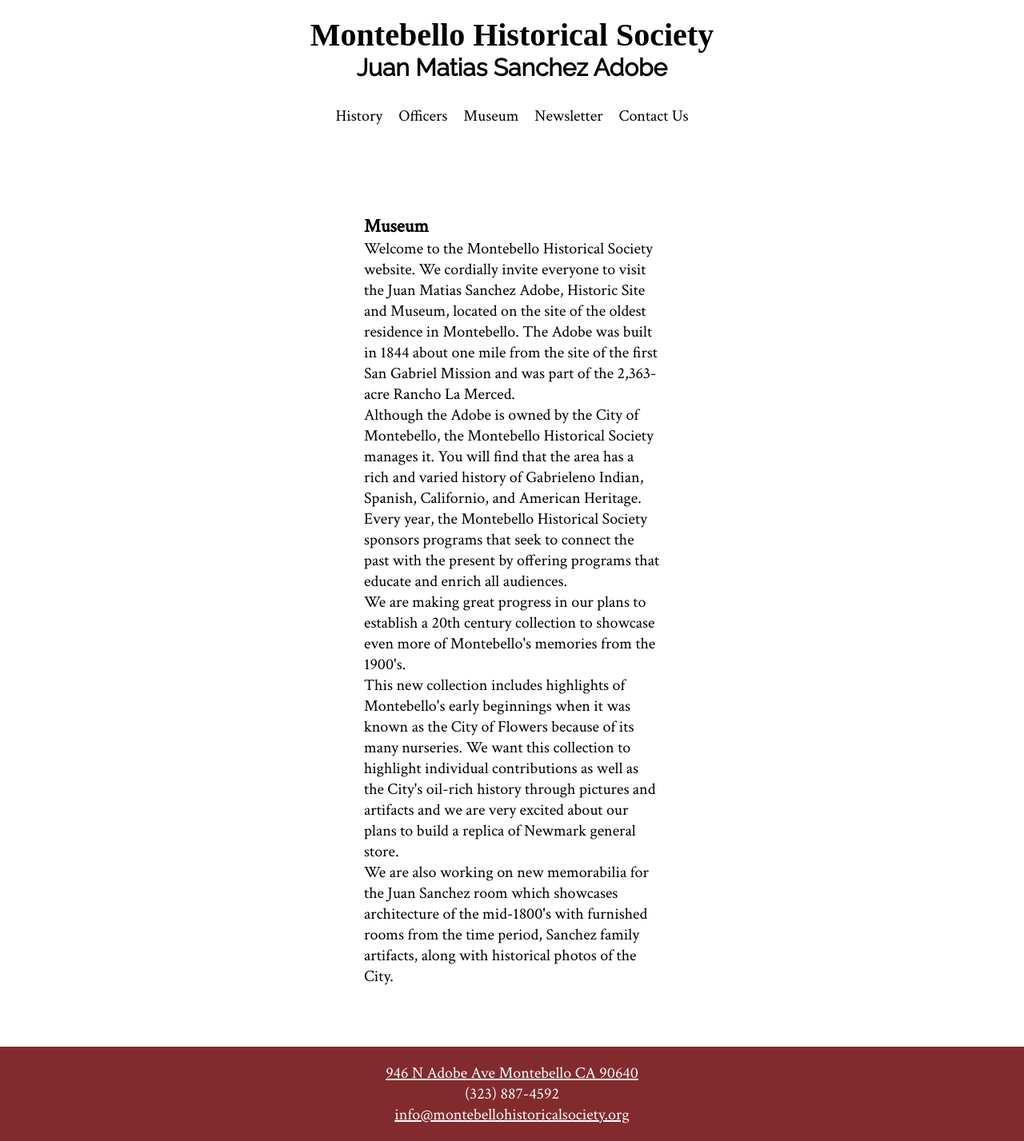
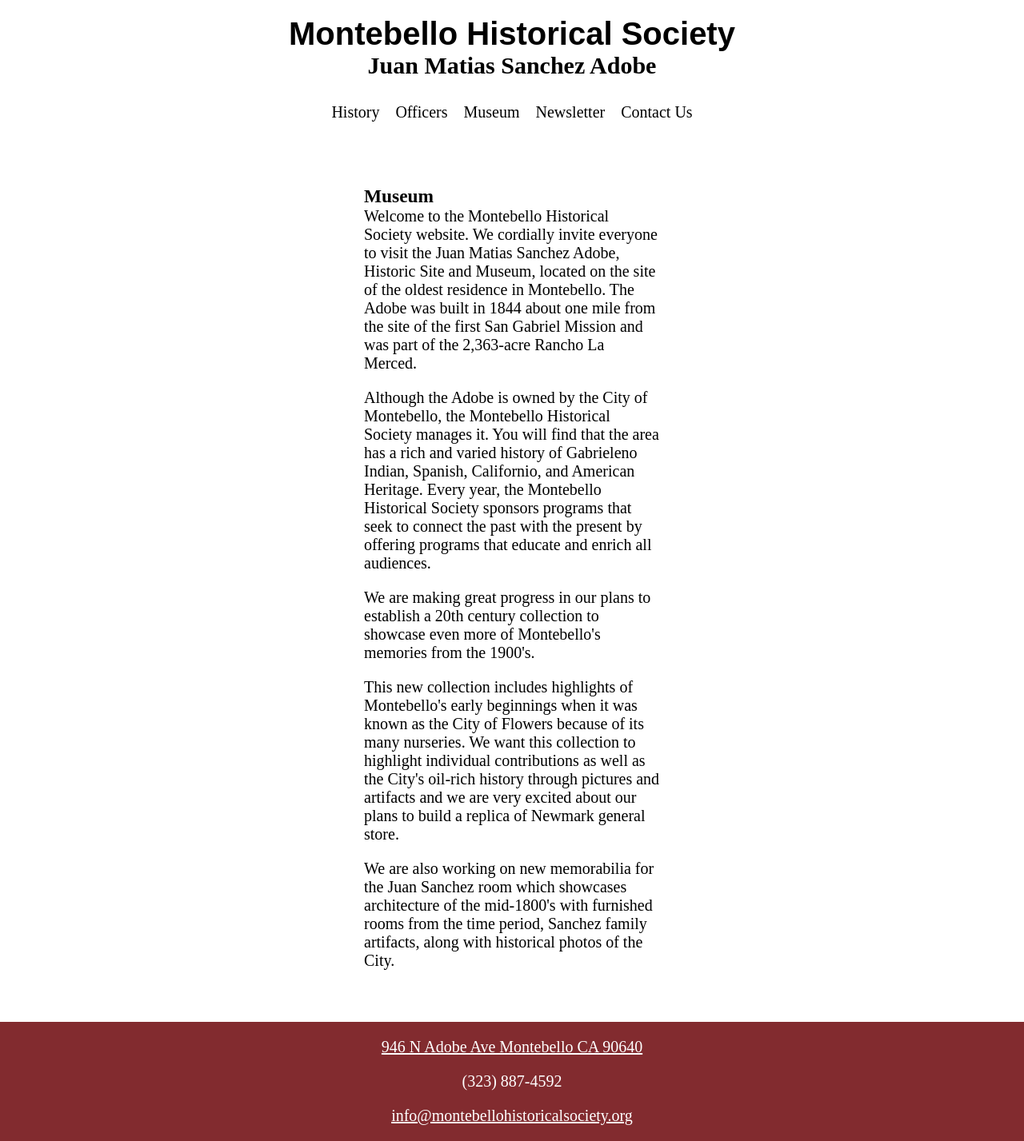
Before and after one commit to abdulamite/MHS, a Jekyll site: the page built from museum/index.html, in a window 1280 px wide. Shown: the whole page at 80% size. Built offline with Jekyll 4.4.1, drawn with Linux system fonts in a browser that asks for light colours.

Commit message:
changed site font set

```diff
--- a/_layouts/home.html
+++ b/_layouts/home.html
@@ -7,10 +7,8 @@
   <meta name = "description" content="Want to get involved with Montebello History? Come to the Montebello Historical Society to learn more about the history of the Juan Matias Sanchez Adobe. Come Volunteer with us!">
   <meta name="author" content="Abdul T Shaikh Twitter: @abdulisbomb">
   <title>Montebello Historical Society</title>
-  <link href="https://fonts.googleapis.com/css?family=Crimson+Text" rel="stylesheet">
   <link rel="shortcut icon" href="imgs/logo.ico">
-  <link href="https://fonts.googleapis.com/css?family=Raleway" rel="stylesheet">
-  <link rel="stylesheet" href="../master.css">
+<link href="https://fonts.googleapis.com/css?family=Cardo|Chivo:black" rel="stylesheet">  <link rel="stylesheet" href="../master.css">
 </head>
 <body>
   <div class="container" id="app">
--- a/master.css
+++ b/master.css
@@ -12,7 +12,7 @@
 body{
   height: 100%;
   max-width: 100vw;
-  font-family: 'Crimson Text', serif;
+  font-family: 'Cardo', serif;
 }
 
 .container{
@@ -64,12 +64,13 @@
 }
 
 .container>.content-panel>header>a>h1{
-  font-family: serif;
+  font-family: 'Chivo', sans-serif;
+  text-transform: capitalize;
 }
 
 
 .container>.content-panel>header>a>h2{
-  font-family: 'Raleway', sans-serif;
+  font-family: 'Cardo', serif;
   text-transform: capitalize;
 }
 
@@ -143,7 +144,7 @@
   flex:1;
 }
 .container>.content-panel>.main-content>.info>p{
-  font-family: 'Crimson Text', serif;
+  font-family: 'Cardo', serif;
 }
 
 /*====================================================================  */
@@ -195,7 +196,7 @@
   width: 100%;
   color:white;
   background-color: #822b2f;
-  font-family: 'Crimson Text', serif;
+  font-family: 'Cardo', serif;
   flex-direction: column;
   text-align: center;
   justify-content: center;
--- a/museum/index.html
+++ b/museum/index.html
@@ -9,3 +9,8 @@
 <p> We are making great progress in our plans to establish a 20th century collection to showcase even more of Montebello's memories from the 1900's.</p>
 <p> This new collection includes highlights of Montebello's early beginnings when it was known as the City of Flowers because of its many nurseries.  We want this collection to highlight individual contributions as well as the City's oil-rich history through pictures and artifacts and we are very excited about our plans to build a replica of Newmark general store.</p>
 <p> We are also working on new memorabilia for the Juan Sanchez room which showcases architecture of the mid-1800's with furnished rooms from the time period, Sanchez family artifacts, along with historical photos of the City.</p>
+<style media="screen">
+  p{
+    margin-bottom: 1em;
+  }
+</style>
```
Also changed, not shown: 6 other files.
